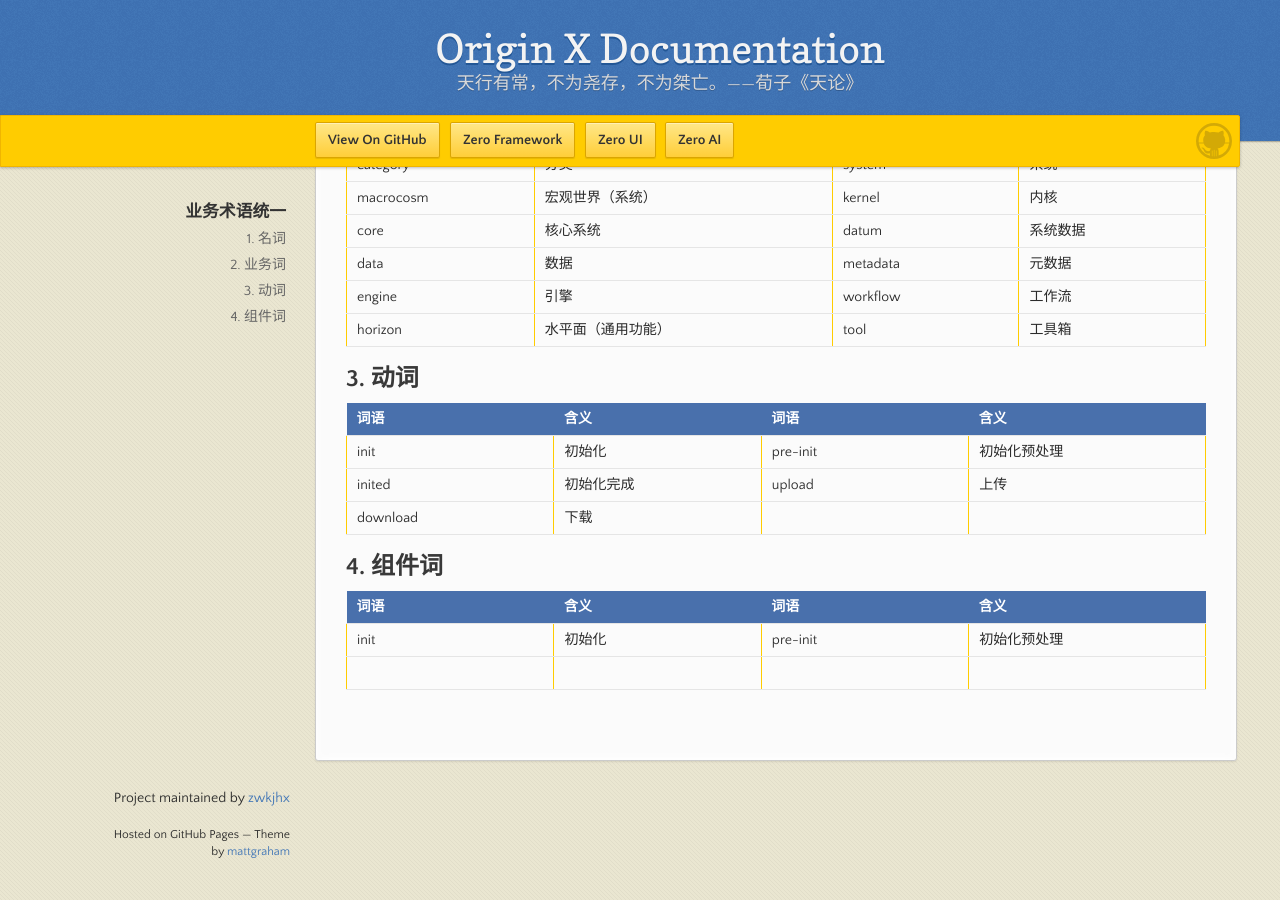
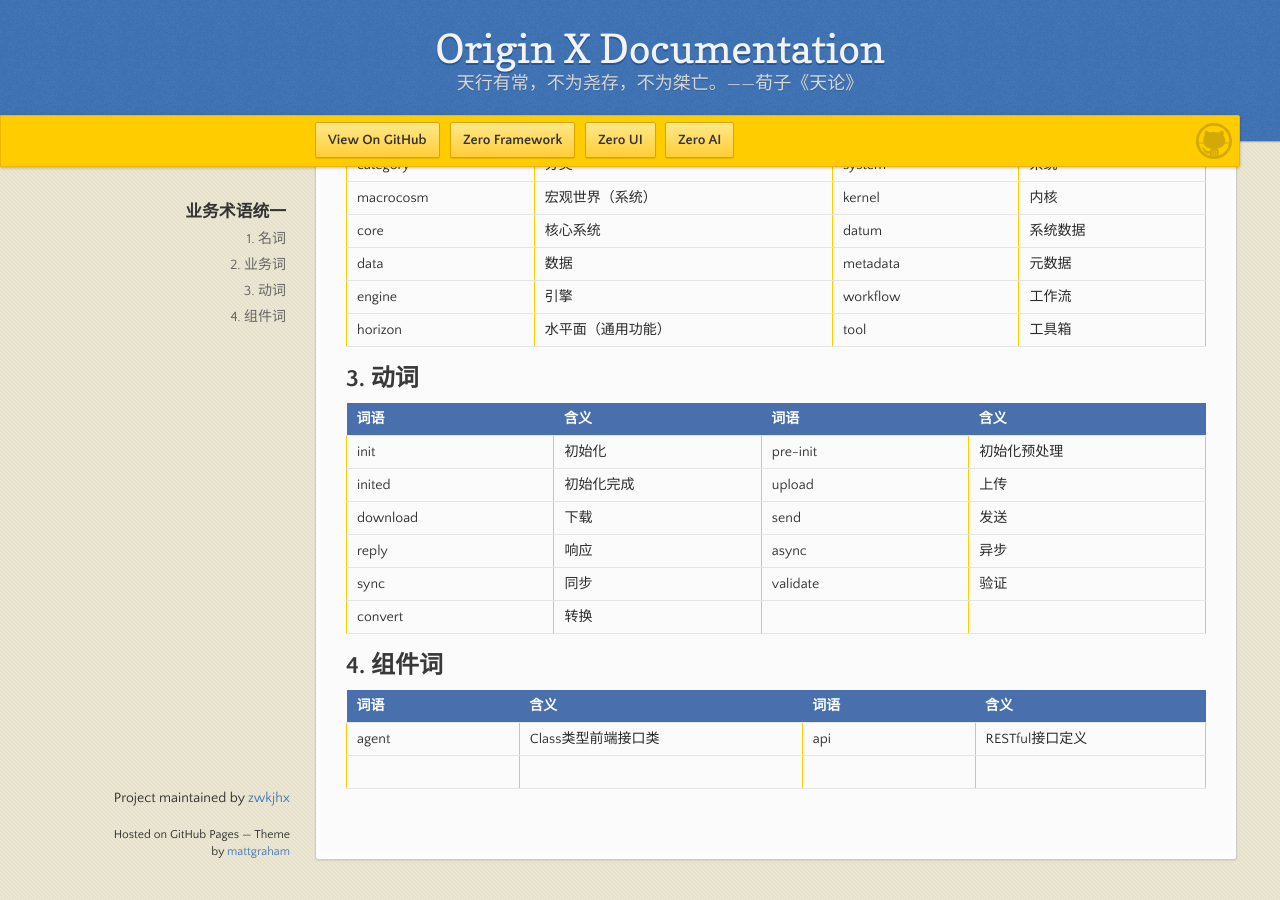
Before and after one commit to zwkjhx/ox-doc, a Jekyll site: the page built from specification/main/spc-000-ye-wu-zhu-yu-gui-fan.md, in a window 1280 px wide and 900 px high, scrolled down 644 px. Built offline with Jekyll 4.4.1, drawn with Linux system fonts in a browser that asks for light colours; our own code applies the rules of GitHub Pages for plain Markdown files.

Commit message:
Updates specification/main/spc-000-ye-wu-zhu-yu-gui-fan.md
Auto commit by GitBook Editor

```diff
--- a/specification/main/spc-000-ye-wu-zhu-yu-gui-fan.md
+++ b/specification/main/spc-000-ye-wu-zhu-yu-gui-fan.md
@@ -34,11 +34,14 @@
 | :--- | :--- | :--- | :--- |
 | init | 初始化 | pre-init | 初始化预处理 |
 | inited | 初始化完成 | upload | 上传 |
-| download | 下载 |  |  |
+| download | 下载 | send | 发送 |
+| reply | 响应 | async | 异步 |
+| sync | 同步 | validate | 验证 |
+| convert | 转换 |  |  |
 
 ## 4. 组件词
 
 | 词语 | 含义 | 词语 | 含义 |
 | :--- | :--- | :--- | :--- |
-| init | 初始化 | pre-init | 初始化预处理 |
+| agent | Class类型前端接口类 | api | RESTful接口定义 |
 |  |  |  |  |
```
